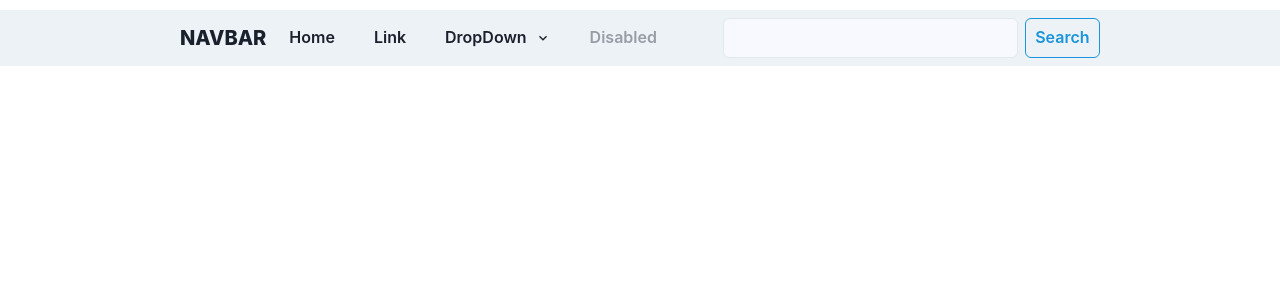
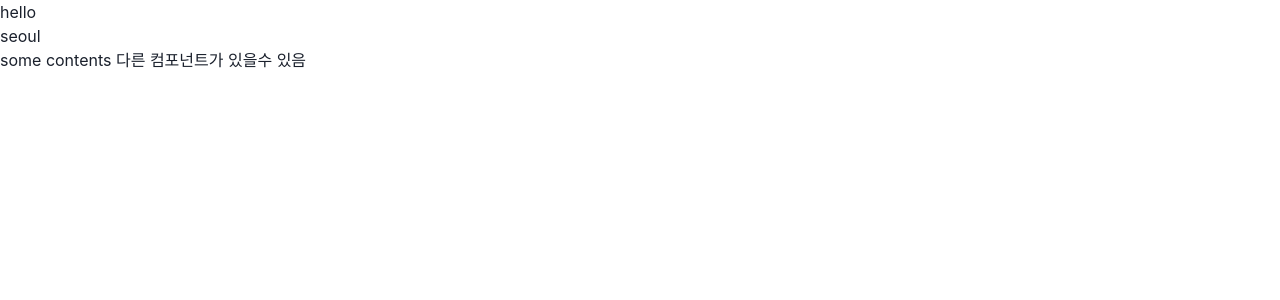
Before and after one commit to Seunggyo/react20231031, a React (Create React App) app: page / in a window 1280 px wide. Shown: the top 300 px of the page. Built offline with nearby package versions, Linux system fonts and the light colour scheme.

Commit message:
children prop

```diff
--- a/src/App.js
+++ b/src/App.js
@@ -1,58 +1,19 @@
-import {
-  Button,
-  Flex,
-  Input,
-  Menu,
-  MenuButton,
-  MenuItem,
-  MenuList,
-  Text,
-} from "@chakra-ui/react";
-import { ChevronDownIcon } from "@chakra-ui/icons";
+function MyComp({ text, address, children }) {
+  return (
+    <>
+      <p>{text}</p>
+      <p>{address}</p>
+      <p>{children}</p>
+    </>
+  );
+}
 
 function App() {
   return (
     <>
-      <Flex
-        px={{ base: "0px", md: "70px", lg: "120px", xl: "180px" }}
-        justify={"space-between"}
-        py={"8px"}
-        my={"10px"}
-        bg={"gray.100"}
-      >
-        <Flex gap={"7px"} alignItems={"center"}>
-          <Text fontWeight={"extrabold"} fontSize={"xl"}>
-            NAVBAR
-          </Text>
-          <Button variant={"ghost"}>Home</Button>
-          <Button variant={"ghost"}>Link</Button>
-          <Menu>
-            <MenuButton
-              variant={"ghost"}
-              as={Button}
-              rightIcon={<ChevronDownIcon />}
-            >
-              DropDown
-            </MenuButton>
-            <MenuList>
-              <MenuItem>Download</MenuItem>
-              <MenuItem>Create a Copy</MenuItem>
-              <MenuItem>Mark as Draft</MenuItem>
-              <MenuItem>Delete</MenuItem>
-              <MenuItem>Attend a Workshop</MenuItem>
-            </MenuList>
-          </Menu>
-          <Button isDisabled variant={"ghost"}>
-            Disabled
-          </Button>
-        </Flex>
-        <Flex gap={"7px"} alignItems={"center"}>
-          <Input size={"md"} bgColor={"ghostwhite"}></Input>
-          <Button size={"md"} variant={"outline"} colorScheme="twitter">
-            Search
-          </Button>
-        </Flex>
-      </Flex>
+      <MyComp text={"hello"} address={"seoul"}>
+        some contents 다른 컴포넌트가 있을수 있음
+      </MyComp>
     </>
   );
 }
```
